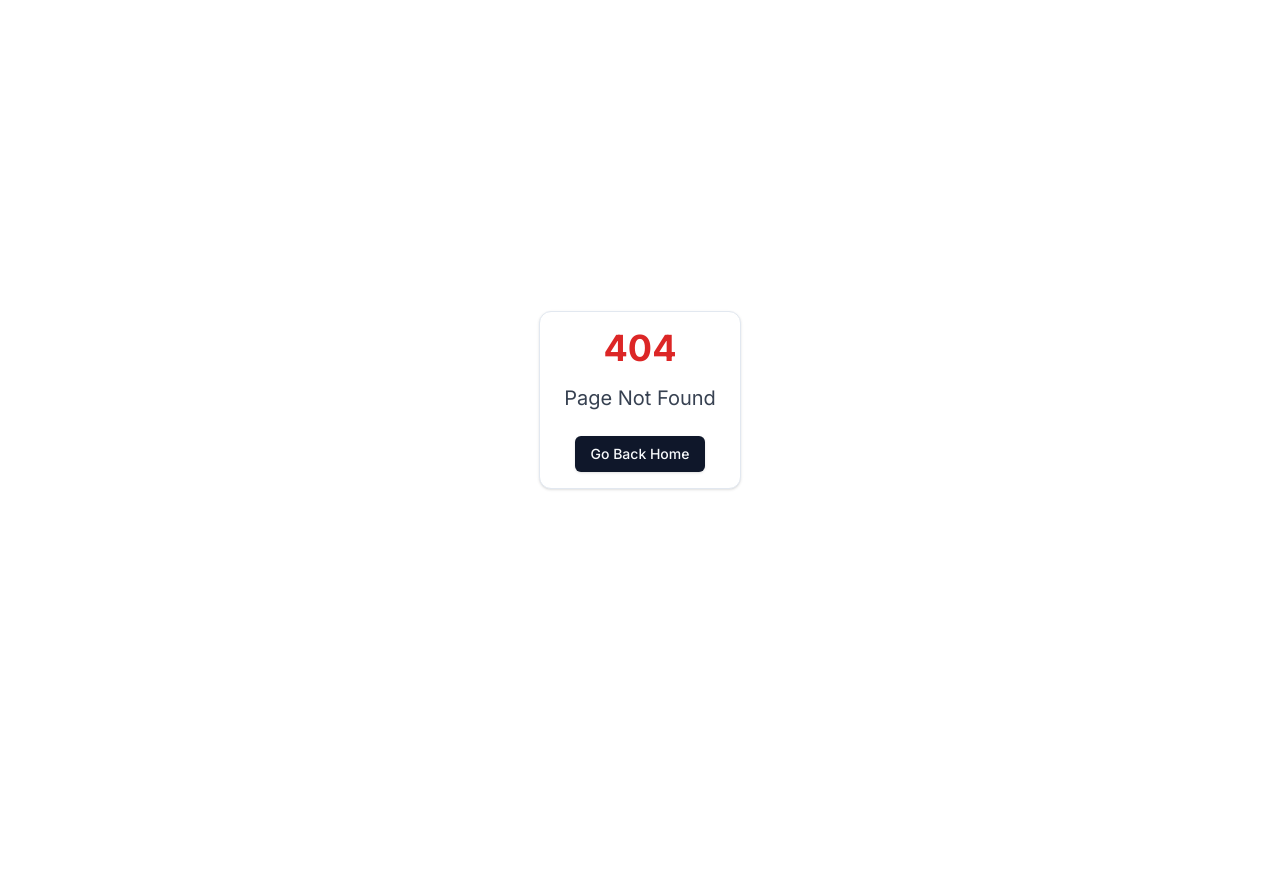
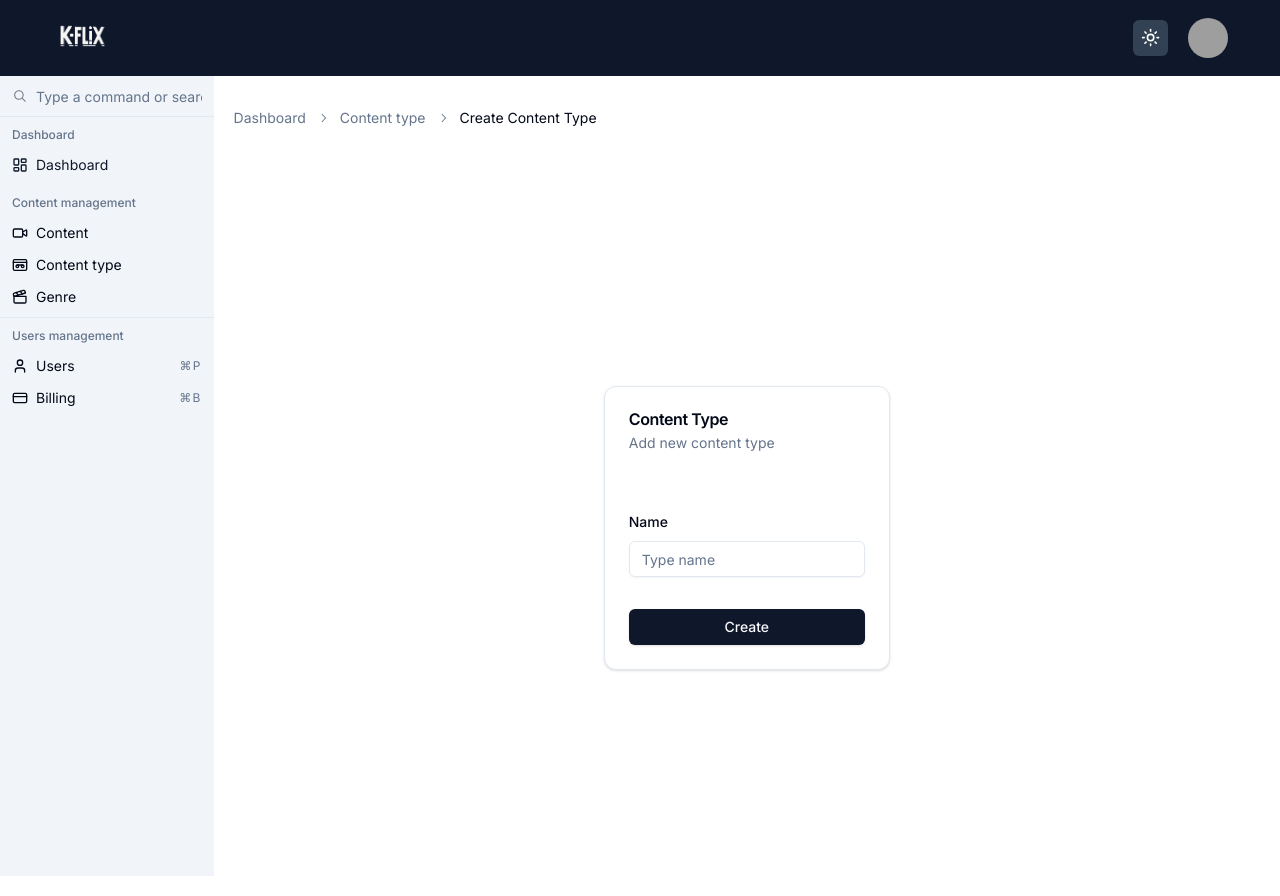
Before and after one commit to mekontso/k-flix, a Next.js app: page /admin/content-type/create in a window 1280 px wide. Before the commit this address had no page. Before the commit the page ends 800 px from the top, so only its background shows below. Built offline with nearby package versions, Linux system fonts and the light colour scheme; grey boxes are pictures that could not be loaded.

Commit message:
Create Content type page

```diff
--- /dev/null
+++ b/src/app/(admin)/admin/content-type/create/page.tsx
@@ -0,0 +1,21 @@
+import React from "react";
+import BreadcrumbCustom from "@/components/global/BreadcrumbCustom";
+import ContentTypeForm from "@/components/admin/content-type/ContentTypeForm";
+
+const Page: React.FC = () => {
+    const breadcrumbLinks = [{href: "/admin", label: "Dashboard"}, {
+        href: "/admin/content-type",
+        label: "Content type"
+    }];
+    const currentPageName = "Create Content Type";
+    return (<>
+            <div className="mb-8"><BreadcrumbCustom links={breadcrumbLinks} currentPageName={currentPageName}/></div>
+            <div className="flex items-center justify-center h-full">
+                <ContentTypeForm/>
+            </div>
+        </>
+
+    )
+}
+
+export default Page;
--- /dev/null
+++ b/src/components/admin/content-type/ContentTypeForm.tsx
@@ -0,0 +1,112 @@
+"use client"
+import React, { useEffect, useState } from 'react';
+import { z } from "zod";
+import { useForm } from "react-hook-form";
+import { zodResolver } from "@hookform/resolvers/zod";
+import { Card, CardContent, CardDescription, CardHeader, CardTitle } from "@/components/ui/card";
+import { Form } from "@/components/ui/form";
+import FormInputField from "@/components/global/FormInputField";
+import { Button } from "@/components/ui/button";
+import { apiCallCreateContentType, apiCallUpdateContentType } from "@/services/api-service-content-type";
+import { ContentType } from "@/types";
+import { useToast } from "@/components/ui/use-toast";
+import { useRouter } from "next/navigation";
+
+const formSchema = z.object({
+    id: z.any(),
+    name: z.string().min(1, { message: "Name is required" }),
+});
+
+type formType = z.infer<typeof formSchema>
+
+type formProps = {
+    contentType?: ContentType
+}
+
+const ContentTypeForm: React.FC<formProps> = ({ contentType }) => {
+    const [buttonText, setButtonText] = useState<string>("Create");
+    const { toast } = useToast();
+    const router = useRouter();
+
+    // Initialize the form with react-hook-form and zodResolver
+    const form = useForm<formType>({
+        resolver: zodResolver(formSchema),
+        defaultValues: {
+            id: undefined,
+            name: '',
+        },
+    });
+
+    useEffect(() => {
+        if (contentType) {
+            form.reset({
+                id: contentType.id,
+                name: contentType.name,
+            });
+            setButtonText("Update");
+        }
+    }, [contentType, form]);
+
+    const handleFormSubmit = (data: formType) => {
+        const contentType: ContentType = {
+            id: data.id,
+            name: data.name,
+        };
+
+        if (contentType.id == null) {
+            apiCallCreateContentType(contentType)
+                .then(response => {
+                    toast({
+                        title: "Success",
+                        description: response.data.message,
+                    });
+                    router.push("/admin/content-type");
+                })
+                .catch(error => {
+                    toast({
+                        title: "Error",
+                        description: error.response.data.message,
+                        variant: "destructive",
+                    });
+                });
+        } else {
+            apiCallUpdateContentType(contentType)
+                .then(response => {
+                    toast({
+                        title: "Success",
+                        description: response.data.message,
+                    });
+                    router.push("/admin/content-type");
+                })
+                .catch(error => {
+                    toast({
+                        title: "Error",
+                        description: error.response.data.message,
+                        variant: "destructive",
+                    });
+                });
+        }
+    };
+
+    return (
+        <Card>
+            <CardHeader>
+                <CardTitle>Content Type</CardTitle>
+                <CardDescription>Add new content type</CardDescription>
+            </CardHeader>
+            <CardContent className='space-y-2'>
+                <Form {...form}>
+                    <form onSubmit={form.handleSubmit(handleFormSubmit)} className="space-y-8">
+                        <FormInputField control={form.control} label="Id" name="id" placeholder="Type name"
+                                        type="text" className="hidden" />
+                        <FormInputField control={form.control} label="Name" name="name" placeholder="Type name"
+                                        type="text" />
+                        <Button className='w-full' type="submit">{buttonText}</Button>
+                    </form>
+                </Form>
+            </CardContent>
+        </Card>
+    );
+};
+
+export default ContentTypeForm;
```
